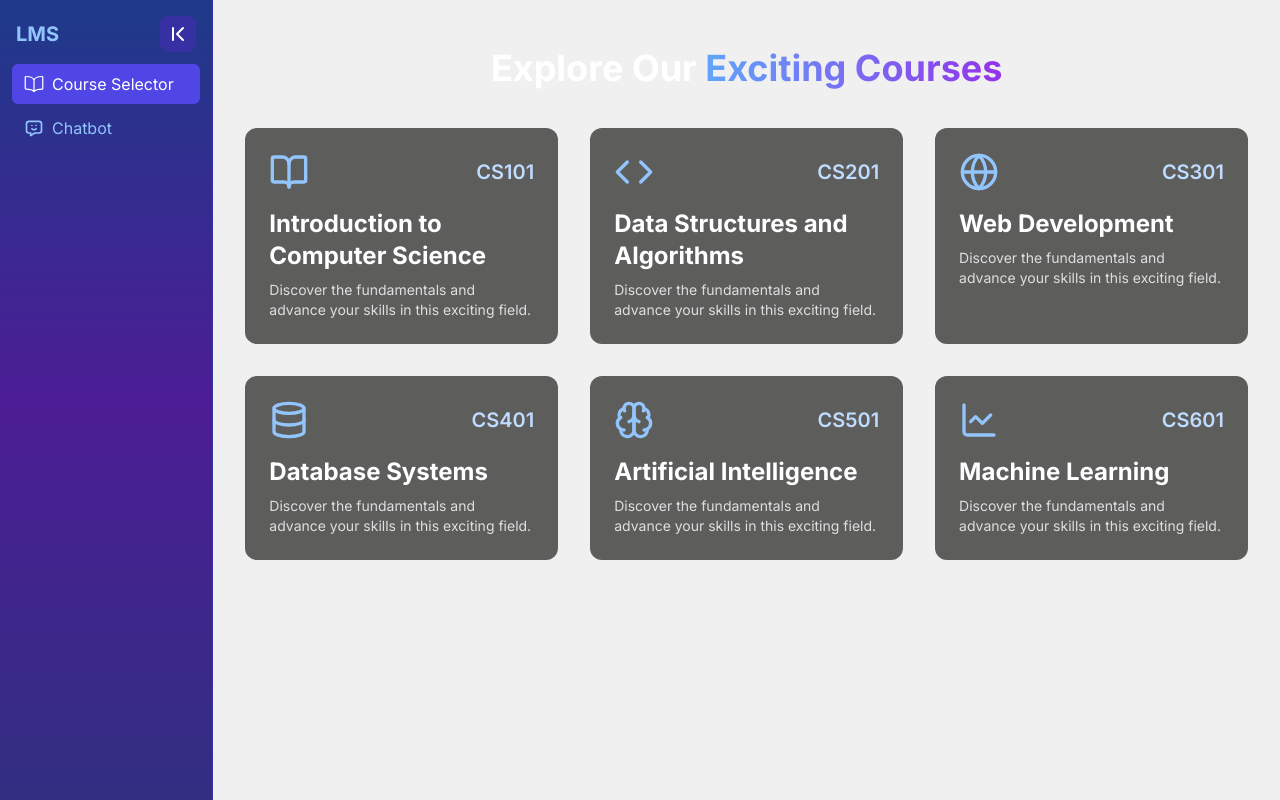
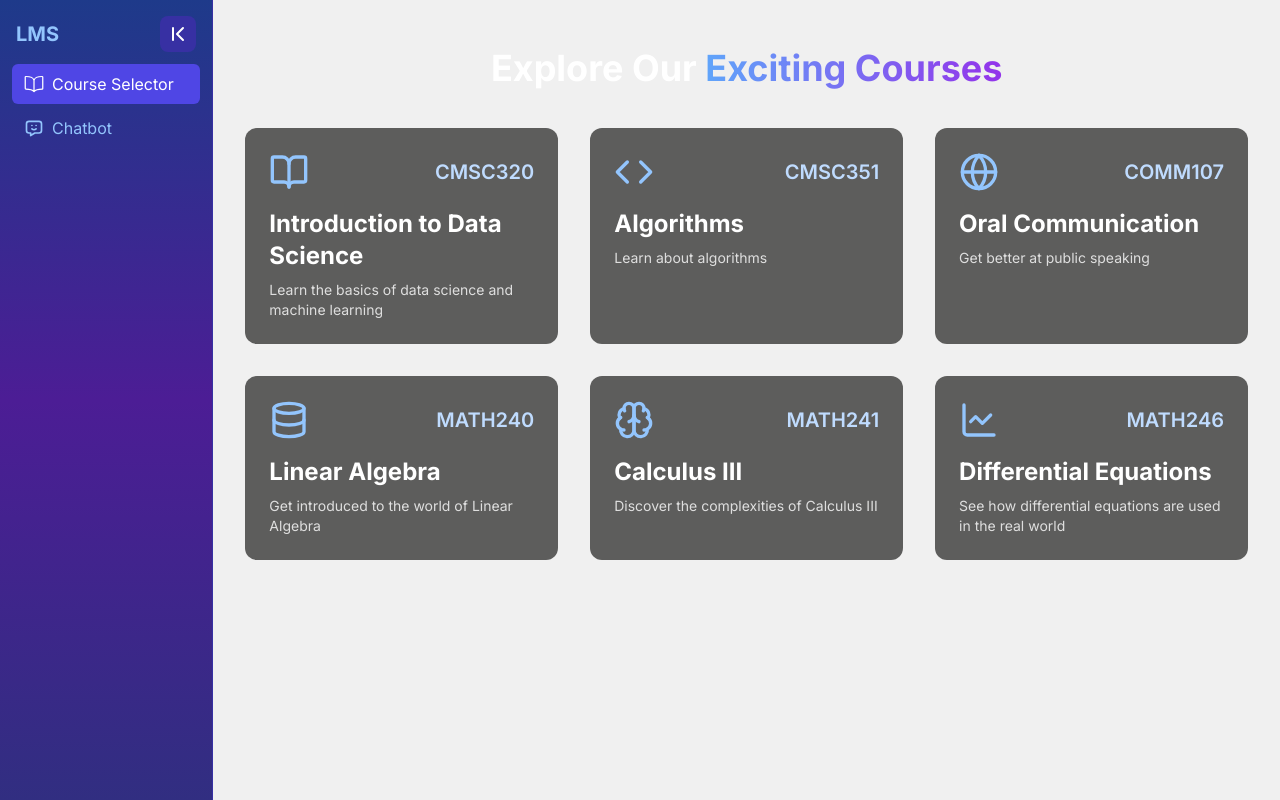
Before and after one commit to NSP909/hackUMBC, a React (Vite) app in the folder frontend/: page /dashboard in a window 1280 px wide. Built offline with nearby package versions, Linux system fonts and the light colour scheme; what @nextui-org/react would draw is missing.

Commit message:
aryan changes

```diff
--- /dev/null
+++ b/frontend/src/components/courseModules/GeneralAnalytics.jsx
@@ -0,0 +1,9 @@
+import React from 'react'
+
+function GeneralAnalytics() {
+  return (
+    <div>GeneralAnalytics</div>
+  )
+}
+
+export default GeneralAnalytics
--- a/frontend/src/components/courses/CourseDetail.jsx
+++ b/frontend/src/components/courses/CourseDetail.jsx
@@ -7,6 +7,7 @@ import UpcomingEvents from '../courseModules/UpcomingEvents';
 import Loader from '../common/Loader';
 import Error from '../common/Error';
 import './CourseDetail.module.css';
+import GeneralAnalytics from '../courseModules/GeneralAnalytics';
 
 function CourseDetail() {
   const { id } = useParams();
@@ -35,6 +36,7 @@ function CourseDetail() {
       <h2>{course.name}</h2>
       <p>{course.description}</p>
       <Routes>
+        <Route path='/course/:id' element={<GeneralAnalytics />} />
         <Route path="/course/:id/grades" component={Grades} />
         <Route path="/course/:id/assignments" component={Assignments} />
         <Route path="/course/:id/exams" component={Exams} />
--- a/frontend/src/components/courses/CourseSelector.jsx
+++ b/frontend/src/components/courses/CourseSelector.jsx
@@ -3,12 +3,12 @@ import { Link } from 'react-router-dom';
 import { BookOpen, Code, Globe, Database, Brain, ChartLine } from 'lucide-react';
 
 const courses = [
-  { id: 1, name: 'Introduction to Computer Science', code: 'CS101', icon: BookOpen },
-  { id: 2, name: 'Data Structures and Algorithms', code: 'CS201', icon: Code },
-  { id: 3, name: 'Web Development', code: 'CS301', icon: Globe },
-  { id: 4, name: 'Database Systems', code: 'CS401', icon: Database },
-  { id: 5, name: 'Artificial Intelligence', code: 'CS501', icon: Brain },
-  { id: 6, name: 'Machine Learning', code: 'CS601', icon: ChartLine },
+  { id: 1, name: 'Introduction to Data Science', code: 'CMSC320', icon: BookOpen, description: 'Learn the basics of data science and machine learning' },
+  { id: 2, name: 'Algorithms', code: 'CMSC351', icon: Code, description: 'Learn about algorithms' },
+  { id: 3, name: 'Oral Communication', code: 'COMM107', icon: Globe, description: 'Get better at public speaking' },
+  { id: 4, name: 'Linear Algebra', code: 'MATH240', icon: Database, description: 'Get introduced to the world of Linear Algebra' },
+  { id: 5, name: 'Calculus III', code: 'MATH241', icon: Brain, description: 'Discover the complexities of Calculus III' },
+  { id: 6, name: 'Differential Equations', code: 'MATH246', icon: ChartLine, description: 'See how differential equations are used in the real world' },
 ];
 
 export default function CourseSelector() {
@@ -29,7 +29,7 @@ export default function CourseSelector() {
               <span className="text-xl font-semibold text-blue-200">{course.code}</span>
             </div>
             <h2 className="text-2xl font-bold mb-2">{course.name}</h2>
-            <p className="text-sm opacity-80">Discover the fundamentals and advance your skills in this exciting field.</p>
+            <p className="text-sm opacity-80">{course.description}</p>
           </Link>
         ))}
       </div>
```
Also changed, not shown: frontend/src/components/courses/CourseSelector.module.css (+36 -8 lines).
